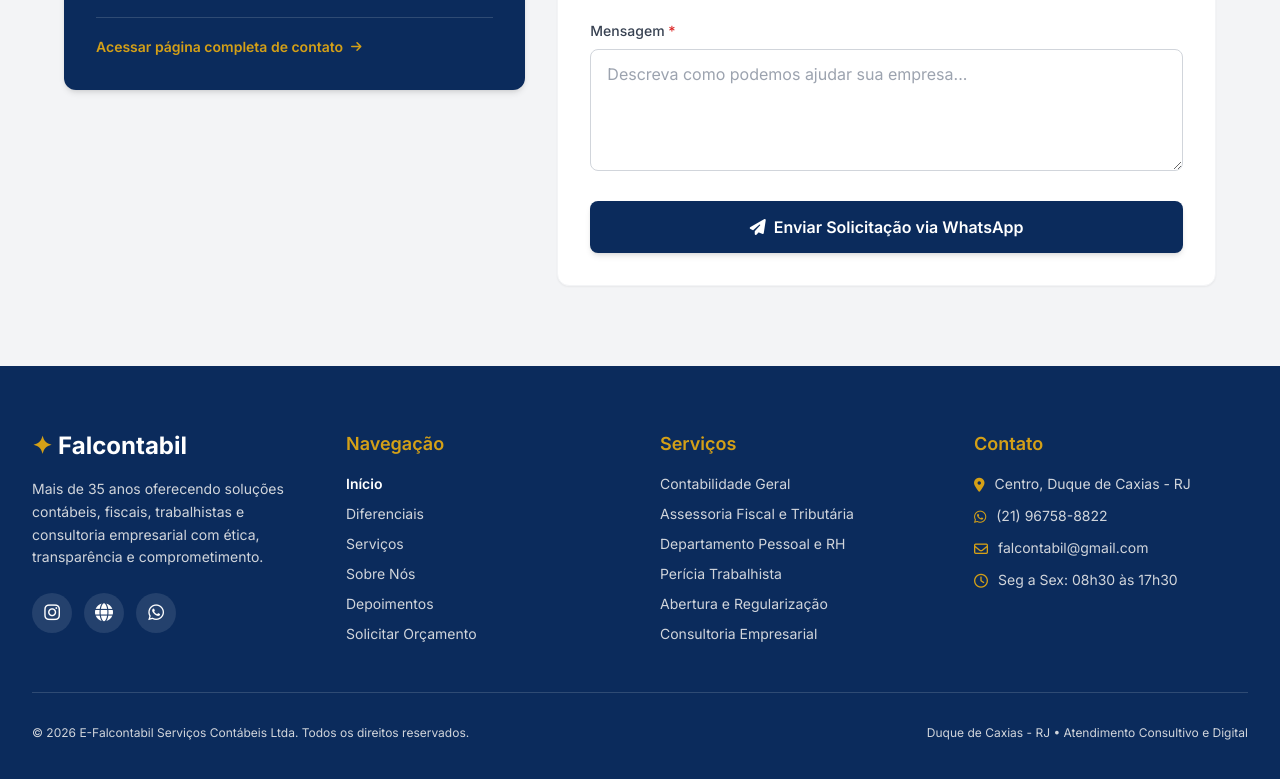
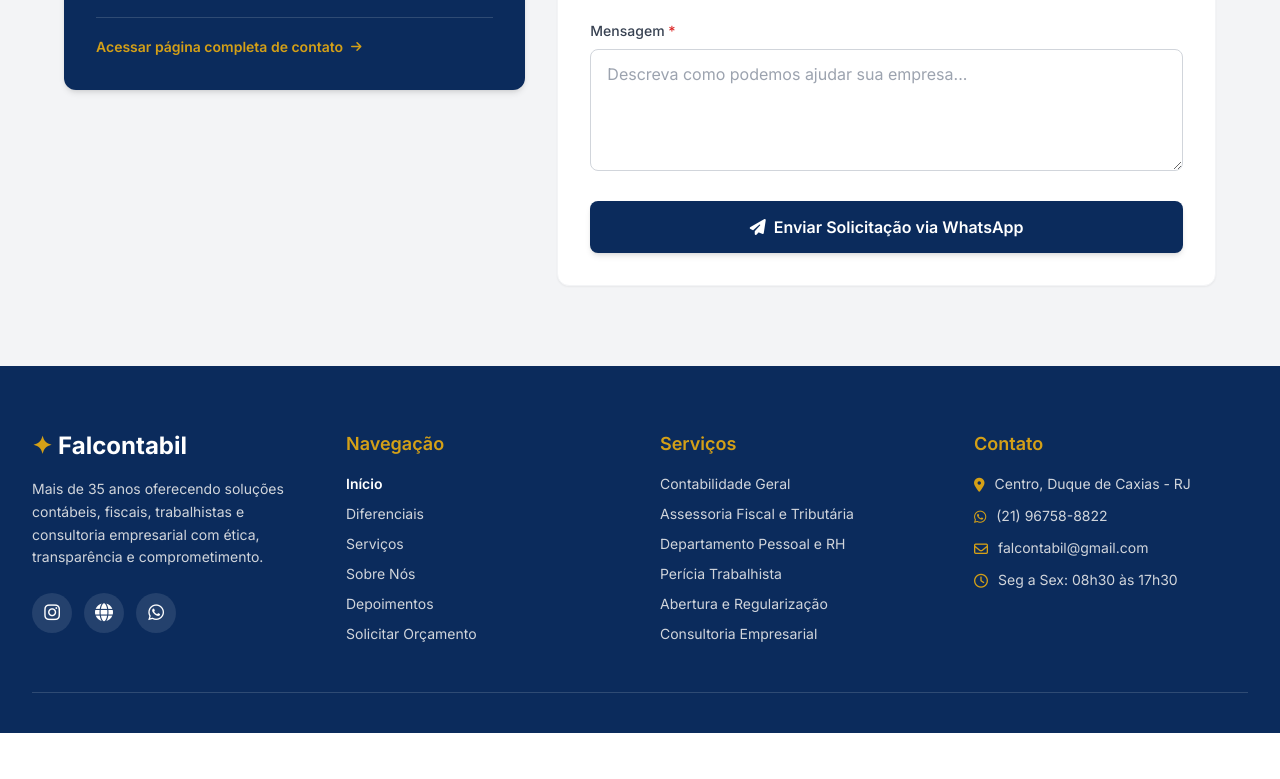
Before and after one commit to Stuncker/falcontabil-site, a plain HTML site: page index.html in a window 1280 px wide. Shown: the part 4783-5562 px from the top of the page. After the commit the page ends 5516 px from the top, so only its background shows below. Drawn offline with nearby package versions, Linux system fonts and the light colour scheme.

Commit message:
Remove footer content from index.html
Removed footer information including copyright and contact details.

```diff
--- a/index.html
+++ b/index.html
@@ -761,11 +761,6 @@
                     </ul>
                 </div>
             </div>
-
-            <div class="pt-8 flex flex-col sm:flex-row justify-between items-center text-xs text-gray-300 gap-4">
-                <p>&copy; <span data-current-year>2026</span> E-Falcontabil Serviços Contábeis Ltda. Todos os direitos reservados.</p>
-                <p>Duque de Caxias - RJ • Atendimento Consultivo e Digital</p>
-            </div>
         </div>
     </footer>
 
```
